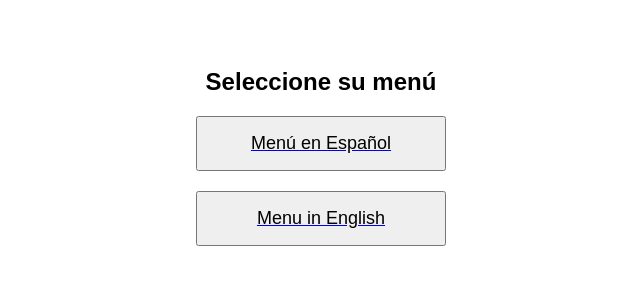
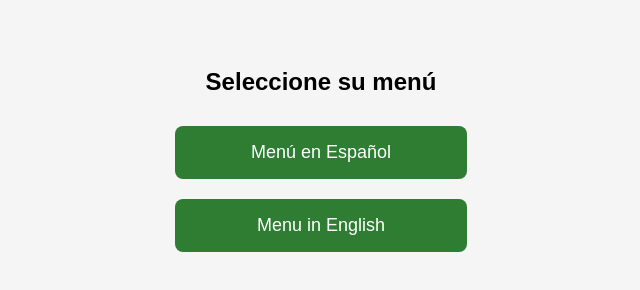
Before and after one commit to recepcionselvaje-ui/MENU, a plain HTML site: page index.html in a window 1280 px wide. Shown: the whole page, without its empty margins (319-959 px from the left). Drawn offline with Linux system fonts and the light colour scheme.

Commit message:
Update index.html

```diff
--- a/index.html
+++ b/index.html
@@ -3,31 +3,44 @@
 <head>
 <meta charset="UTF-8">
 <meta name="viewport" content="width=device-width, initial-scale=1.0">
-<title>Menú</title>
+<title>Menú - Selvaje Lodge Iguazú</title>
 <style>
 body {
     font-family: Arial, sans-serif;
     text-align: center;
     padding: 40px;
+    background-color: #f5f5f5;
 }
-button {
+h2 {
+    margin-bottom: 30px;
+}
+.button {
     display: block;
-    width: 250px;
+    width: 260px;
     margin: 20px auto;
-    padding: 15px;
+    padding: 16px;
     font-size: 18px;
+    background-color: #2e7d32;
+    color: white;
+    border: none;
+    border-radius: 8px;
+    text-decoration: none;
+}
+.button:hover {
+    background-color: #1b5e20;
 }
 </style>
 </head>
 <body>
+
 <h2>Seleccione su menú</h2>
 
-<a href="MENU_ES_URL" target="_blank">
-<button>Menú en Español</button>
+<a class="button" href="https://drive.google.com/file/d/1-RSm8Uuc3JvqZ1eKCicqBQPdOjs5YLKK/view?usp=sharing" target="_blank">
+    Menú en Español
 </a>
 
-<a href="MENU_EN_URL" target="_blank">
-<button>Menu in English</button>
+<a class="button" href="https://drive.google.com/file/d/1y7AEEofuHcy9FbzxzGPaJMl478jcNmJG/view?usp=sharing" target="_blank">
+    Menu in English
 </a>
 
 </body>
```
